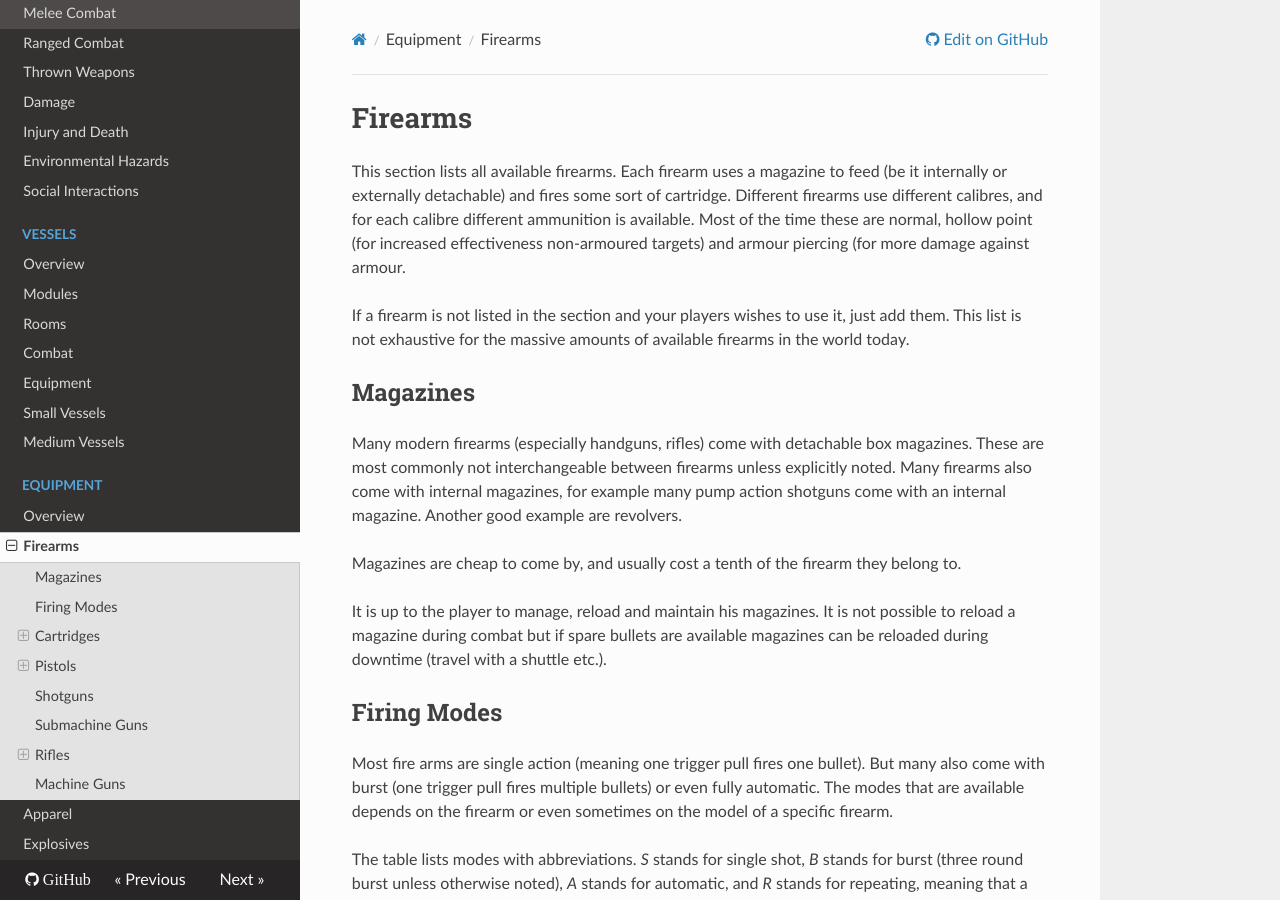
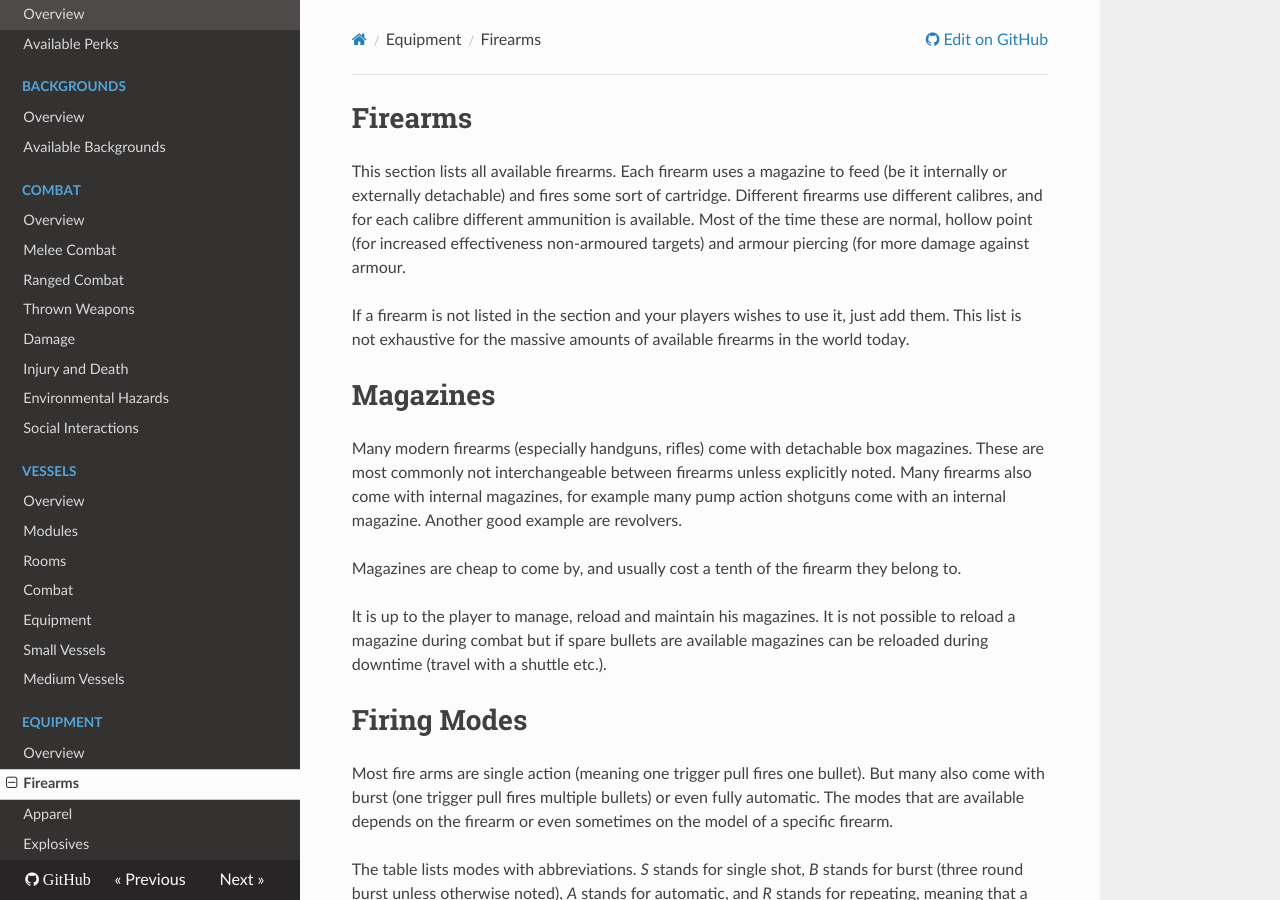
Before and after one commit to ehrpg/rules, an MkDocs documentation site: the page built from docs/equipment/firearms.md, in a window 1280 px wide and 900 px high. Built offline with MkDocs 1.6.1, drawn with Linux system fonts in a browser that asks for light colours; nearby versions of some CDN libraries; old or Windows-style settings are respelled for this version of MkDocs.

Commit message:
Changed headings in the equipment section.

```diff
--- a/docs/equipment/firearms.md
+++ b/docs/equipment/firearms.md
@@ -11,7 +11,7 @@ If a firearm is not listed in the section and your players wishes to use it,
 just add them. This list is not exhaustive for the massive amounts of available
 firearms in the world today.
 
-## Magazines
+# Magazines
 
 Many modern firearms (especially handguns, rifles) come with detachable box
 magazines. These are most commonly not interchangeable between firearms unless
@@ -26,7 +26,7 @@ It is up to the player to manage, reload and maintain his magazines. It is not
 possible to reload a magazine during combat but if spare bullets are available
 magazines can be reloaded during downtime (travel with a shuttle etc.).
 
-## Firing Modes
+# Firing Modes
 
 Most fire arms are single action (meaning one trigger pull fires one bullet).
 But many also come with burst (one trigger pull fires multiple bullets) or
@@ -38,7 +38,7 @@ The table lists modes with abbreviations. *S* stands for single shot,
 stands for automatic, and *R* stands for repeating, meaning that a
 mechanism has to be operated to cycle the next round into the chamber.
 
-## Cartridges
+# Cartridges
 
 Each firearm fires a certain calibre. The bullet defines the damage that is
 done, while the firearm describes additional characteristics such as effective
@@ -53,7 +53,7 @@ kinetic energy transfer to internal organs and tissue.
 
 The cost and weight is for the given amounts of rounds.
 
-### Pistol Cartridges
+## Pistol Cartridges
 
 | Cartridge  | Type | Damage    | Cost           | Weight | Notes
 | ---------- |----- | --------- | -------------- | ------ | ------------------
@@ -78,7 +78,7 @@ The cost and weight is for the given amounts of rounds.
 | .44 Magnum| Normal| 2d4/2d4   | 30 (50 Rnds.)  | 0.8kg  | Stopped by Class II
 
 
-### Rifle Cartridges
+## Rifle Cartridges
 
 | Cartridge | Type   | Damage    | Cost           | Weight | Notes
 | --------- | ------ | --------- | -------------- | ------ | ---------------------
@@ -107,7 +107,7 @@ The cost and weight is for the given amounts of rounds.
 |           | HP     | 3d12/3d12 | 250 (10 Rnds.) | 1.1kg  | Stopped by Class VI
 |           | HEI/AP | 4d10/4d10 | 350 (10 Rnds.) | 1.3kg  | Stopped by Class VII, penetrates Vessel Armour MK I
 
-### Shotgun Shells
+## Shotgun Shells
 
 | Cartridge | Type     | Damage  | Cost           | Weight | Notes
 | --------- | -------- | ------- | -------------- | ------ | --------------------
@@ -115,7 +115,7 @@ The cost and weight is for the given amounts of rounds.
 |           | Slug     | 3d4/2d4 | 25 (12 Shells) | 0.6kg  | Stopped by Class III
 |           | Dart     | 3d4/3d4 | 30 (12 Shells) | 0.7kg  | Stopped by Class III
 
-## Pistols
+# Pistols
 
 Pistols (or handguns) are compact weapons usually used in close quarter combat.
 While most armed forces use them as secondary weapons (alongside more powerful
@@ -126,7 +126,7 @@ Most pistols are semi automatic, feeding from a detachable box magazine.
 
 The weight is given unloaded.
 
-### 9x18 Handguns
+## 9x18 Handguns
 
 | Name       | Cartridge | Range | FM  | Cap. | Recoil | Cost | Weight | Notes |
 | ---------- | --------- | ----- | --- | ---- | ------ | ---- | ------ | ----- |
@@ -134,7 +134,7 @@ The weight is given unloaded.
 | Fort-12    | 9x18mm    | 50m   | S   | 12   | 1      | 160  | 0.8kg  |       |
 | MP-448     | 9x18mm    | 50m   | S   | 12   | 2      | 150  | 0.6kg  |       |
 
-### 9x19 Handguns
+## 9x19 Handguns
 
 | Name         | Cartridge | Range | FM  | Cap. | Recoil | Cost | Weight | Notes       |
 | ------------ | --------- | ----- | --- | ---- | ------ | ---- | ------ | ----------- |
@@ -147,7 +147,7 @@ The weight is given unloaded.
 | Beretta 92FS | 9x19mm    | 50m   | S   | 18   | 2      | 260  | 0.9kg  |             |
 | MP-443       | 9x19mm    | 50m   | S   | 18   | 2      | 260  | 0.9kg  |             |
 
-### .45 ACP Handguns
+## .45 ACP Handguns
 
 | Name         | Cartridge | Range | FM  | Cap. | Recoil | Cost | Weight | Notes |
 | ------------ | --------- | ----- | --- | ---- | ------ | ---- | ------ | ----- |
@@ -156,13 +156,13 @@ The weight is given unloaded.
 | Hi-Point JHP | .45 ACP   | 50m   | S   | 10   | 3      | 250  | 0.9kg  |       |
 | Glock 21     | .45 ACP   | 50m   | S   | 13   | 4      | 250  | 0.8kg  |       |
 
-### .44 Magnum Handguns
+## .44 Magnum Handguns
 
 | Name         | Cartridge  | Range | FM  | Cap. | Recoil | Cost | Weight | Notes |
 | ------------ | ---------- | ----- | --- | ---- | ------ | ---- | ------ | ----- |
 | Desert Eagle | .44 Magnum | 70m   | S   | 8    | 5      | 350  | 1.9kg  |       |
 
-## Shotguns
+# Shotguns
 
 Most shotguns are of the pump-action variety and come with an internal tube that
 holds a fixed amount of ammunition. The TOZ-34 is a stand in for most break-top
@@ -178,7 +178,7 @@ list them all.
 | AA-12          | 12G       | 70m   | SA  | 10   | 3      | 600  | 5.2kg  |                   |
 | Saiga-12       | 12G       | 70m   | SA  | 10   | 4      | 550  | 3.6kg  |                   |
 
-## Submachine Guns
+# Submachine Guns
 
 Submachine guns fire a pistol calibre, often very concealable, and deadly in
 close quarters. They are often issued to support personnel, vehicle operators
@@ -195,7 +195,7 @@ and security detail that need a compact but deadly and efficient weapon.
 | FN P90         | 5.7x28    | 200m  | SA  | 50   | 3      | 800  | 2.6kg  |       |
 | SR-2M          | 9x21      | 200m  | SA  | 30   | 3      | 750  | 1.6kg  |       |
 
-## Rifles
+# Rifles
 
 Rifles range from combat rifles, assault rifles to bolt action rifles. Almost
 all armies use one as their main infantry weapon. They are the go to fire arm
@@ -207,7 +207,7 @@ is 1 for the second bullet in burst.
 The AS Val comes with an integrated silencer. If removed, the gun will not
 cycle anymore and loose half of its effective range.
 
-### Assault Rifles
+## Assault Rifles
 
 | Name         | Cartridge | Range | FM     | Cap. | Recoil | Cost | Weight | Notes |
 | ------------ | --------- | ----- | ------ | ---- | ------ | ---- | ------ | ----- |
@@ -227,7 +227,7 @@ cycle anymore and loose half of its effective range.
 | AS Val       | 9x39mm    | 300m  | SA     | 20   | 4      | 900  | 2.5kg  |       |
 | SR-3         | 9x39mm    | 200m  | SA     | 20   | 4      | 700  | 2.0kg  |       |
 
-### High-Calibre Rifles
+## High-Calibre Rifles
 
 | Name         | Cartridge | Range | FM  | Cap. | Recoil | Cost | Weight | Notes       |
 | ------------ | --------- | ----- | --- | ---- | ------ | ---- | ------ | ----------- |
@@ -243,7 +243,7 @@ cycle anymore and loose half of its effective range.
 | OSV-96       | 12.7x108  | 2000m | S   | 5    | 12     | 1300 | 12.9kg |             |
 | KSVK         | 12.7x108  | 1500m | S   | 5    | 12     | 1200 | 12.5kg |             |
 
-## Machine Guns
+# Machine Guns
 
 Light machine guns offer a big magazine capacity (often fed from a belt) and
 capability for long sustained fire. While carrying and firing from the shoulder
```
